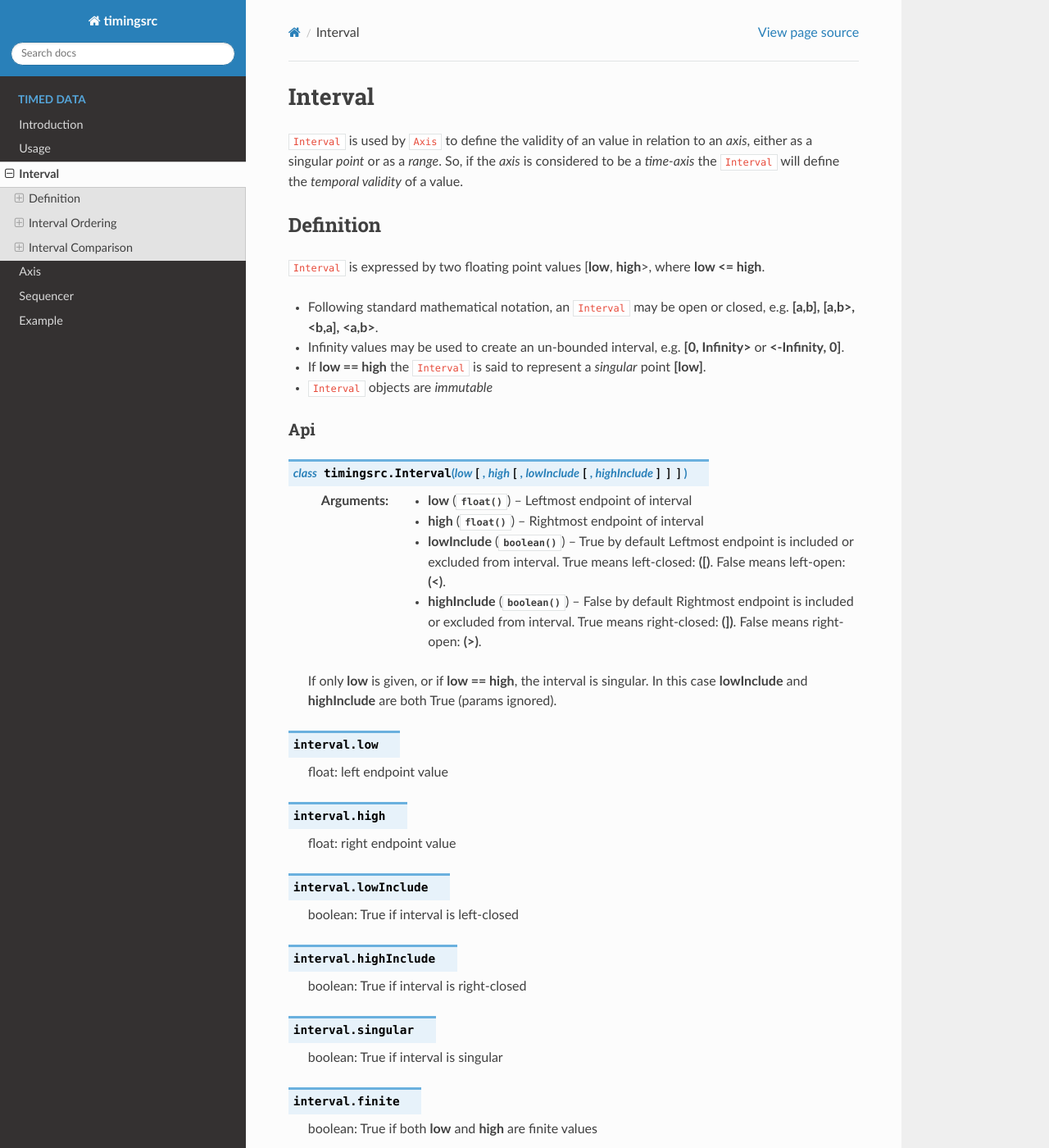
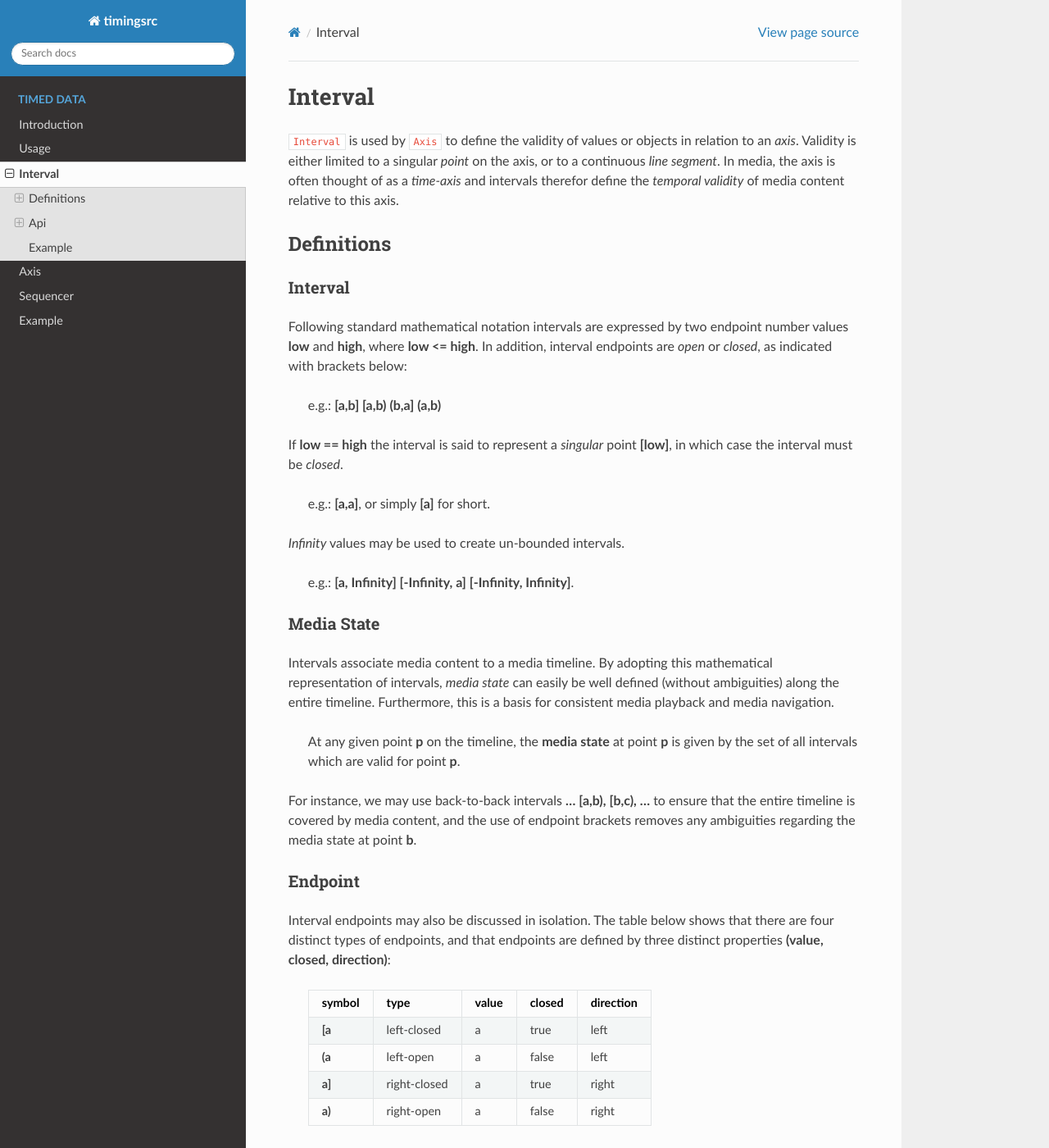
Before and after one commit to ingararntzen/timingdocs, a Sphinx documentation site: the page built from docs/source/timeddata/interval.rst, in a window 1280 px wide and 1400 px high. Shown: the whole window at 82% size. Built offline with Sphinx 7.4.7 and the Read the Docs theme 2.0.0, drawn with Linux system fonts in a browser that asks for light colours; some of the changed text lies outside the part shown.

Commit message:
completed simplification and rewrite of interval

```diff
--- a/docs/source/timeddata/interval.rst
+++ b/docs/source/timeddata/interval.rst
@@ -4,188 +4,135 @@
 Interval
 ========================================================================
 
-``Interval`` is used by ``Axis`` to define the validity of an value in
-relation to an *axis*, either as a singular *point* or as a *range*. So,
-if the *axis* is considered to be a *time-axis* the ``Interval`` will
-define the *temporal validity* of a value.
+``Interval`` is used by ``Axis`` to define the validity of values or
+objects in relation to an *axis*. Validity is either limited to a
+singular *point* on the axis, or to a continuous *line segment*. In media,
+the axis is often thought of as a *time-axis* and intervals therefor
+define the *temporal validity* of media content relative to this axis.
+
+
+Definitions
+------------------------------------------------------------------------
 
 .. _interval-definition:
 
-Definition
-------------------------------------------------------------------------
-
-``Interval`` is expressed by two floating point values [**low**,
-**high**>, where **low <= high**.
+Interval
+""""""""""""""""""""""""""""""""""""""""""""""""""""""""""""""""""""""""
 
 
-*   Following standard mathematical notation, an ``Interval`` may be
-    open or closed, e.g. **[a,b], [a,b>, <b,a], <a,b>**.
+Following standard mathematical notation intervals are expressed by two
+endpoint number values **low** and **high**, where **low <= high**. In
+addition, interval endpoints are *open* or *closed*, as indicated with
+brackets below:
 
-*   Infinity values may be used to create an un-bounded
-    interval, e.g. **[0, Infinity>** or **<-Infinity, 0]**.
+    e.g.: **[a,b]  [a,b)  (b,a]  (a,b)**
 
-*   If **low == high** the ``Interval`` is said to represent a *singular*
-    point **[low]**.
+If **low == high** the interval is said to represent a
+*singular* point **[low]**, in which case the interval must be
+*closed*.
 
-*   ``Interval`` objects are *immutable*
+    e.g.: **[a,a]**, or simply **[a]** for short.
+
+*Infinity* values may be used to create un-bounded intervals.
+
+    e.g.: **[a, Infinity]  [-Infinity, a]  [-Infinity, Infinity]**.
 
 
+..  _interval-mediastate:
 
-Api
+Media State
 """"""""""""""""""""""""""""""""""""""""""""""""""""""""""""""""""""""""
 
-..  js:class:: timingsrc.Interval(low[, high[, lowInclude[, highInclude]]])
+Intervals associate media content to a media timeline. By adopting this
+mathematical representation of intervals, *media state* can easily be well
+defined (without ambiguities) along the entire timeline. Furthermore,
+this is a basis for consistent media playback and media navigation.
 
-    :param float low: Leftmost endpoint of interval
-    :param float high: Rightmost endpoint of interval
-    :param boolean lowInclude: True by default
-        Leftmost endpoint is included or excluded from interval.
-        True means left-closed: **([)**.
-        False means left-open: **(<)**.
-    :param boolean highInclude: False by default
-        Rightmost endpoint is included or excluded from interval.
-        True means right-closed: **(])**.
-        False means right-open: **(>)**.
+    At any given point **p** on the timeline, the **media state** at point
+    **p** is given by the set of all intervals which are valid for point **p**.
 
-    If only **low** is given, or if **low == high**, the interval is singular.
-    In this case **lowInclude** and **highInclude** are both True (params ignored).
+For instance, we may use back-to-back intervals **... [a,b), [b,c), ...**
+to ensure that the entire timeline is covered by media content, and the
+use of endpoint brackets removes any ambiguities regarding the media
+state at point **b**.
 
 
-..  js:attribute:: interval.low
+.. _interval-endpoint:
 
-    float: left endpoint value
-
-..  js:attribute:: interval.high
-
-    float: right endpoint value
-
-..  js:attribute:: interval.lowInclude
-
-    boolean: True if interval is left-closed
-
-..  js:attribute:: interval.highInclude
-
-    boolean: True if interval is right-closed
-
-..  js:attribute:: interval.singular
-
-    boolean: True if interval is singular
-
-..  js:attribute:: interval.finite
-
-    boolean: True if both **low** and **high** are finite values
-
-..  js:attribute:: interval.length
-
-    float: interval length (**high-low**)
-
-..  js:method:: interval.toString ()
-
-    :returns: String representation of interval
-
-
-Example
+Endpoint
 """"""""""""""""""""""""""""""""""""""""""""""""""""""""""""""""""""""""
 
-.. code-block:: javascript
+Interval endpoints may also be discussed in isolation. The table
+below shows that there are four distinct types of endpoints, and
+that endpoints are defined by three distinct properties
+**(value, closed, direction)**:
 
-    // singular point
-    let itv_1 = new timingsrc.Interval(4.0);
+    ======  ============  ======  ======  =========
+    symbol  type          value   closed  direction
+    ======  ============  ======  ======  =========
+    **[a**  left-closed   a       true     left
+    **(a**  left-open     a       false    left
+    **a]**  right-closed  a       true     right
+    **a)**  right-open    a       false    right
+    ======  ============  ======  ======  =========
 
-    // default endpoint semantics
-    let itv_2 = new timingsrc.Interval(4.0, 6.1);
-
-    // specify endpoint semantics
-    let itv_3 = new timingsrc.Interval(4.0, 6.1, false, true);
 
 ..  _interval-ordering:
 
-Interval Ordering
-------------------------------------------------------------------------
-
-The ordering of intervals is not well defined in general, since
-intervals may overlap partly or fully. However, *interval endpoints* may
-be ordered, and intervals may therefor be ordered by their **low**
-endpoints, or alternatively by their **high** endpoints.
-
-This is straight forward, but a small complication arises when intervals
-share endpoints. Correct ordering then depends on whether the endpoints
-are open or closed. For instance, consider the natural ordering of
-**low** endpoints for intervals with the same **low** endpoint.
-
-==========  ==========  ==========
-interval A  interval B  ordering
-==========  ==========  ==========
-[4,..       [4,..       A == B
-[4,..       <4,..       A < B
-<4,..       <4,..       A == B
-==========  ==========  ==========
-
-To sort intervals according to these rules, two compare functions are
-provided, one for ordering by **low** endpoint and one for ordering
-by **high** endpoint. The compare function may be used with
-``Array.sort()`` and provides ascending sorting.
-
-Api
+Endpoint Ordering
 """"""""""""""""""""""""""""""""""""""""""""""""""""""""""""""""""""""""
 
-..  js:function:: cmp_interval_low (interval_a, interval_b)
+Ordering of points/endpoints is important for consistency of media
+state and media playback. This is straight forward as long as
+point/endpoint values are not equal. For instance, *2.2] left of (3.1*
+because *2.2 < 3.1*. However, in case of equality ordering rules based
+on properties **closed** and **direction** is required to avoid ambiguities.
 
-    :param Interval interval_a: interval A
-    :param Interval interval_b: interval B
-    :returns int: diff
-        diff == 0: A == B
-        diff > 0: A < B
-        diff < 0: A > B
+    The ordering of point **p** and the four endpoint types with value **p** is,
+    from left to right:
+
+        **p), [p, p, p], (p**.
+
+    Or, in words; *right-open, left-closed, value, right-closed, left-open*.
 
 
-..  js:function:: cmp_interval_high (interval_a, interval_b)
+Based on this ordering we may define the comparison operators **LEFTOF (E1, E2)**
+and **RIGHTOF (E1, E2)**, where **E1** and **E2** are either endpoints or
+regular points.
 
-    :param Interval interval_a: interval A
-    :param Interval interval_b: interval B
-    :returns int: diff
-        diff == 0: A == B
-        diff > 0: A < B
-        diff < 0: A > B
+    **LEFTOF (E1, E2)** returns true if **E1** is *leftof* **E2**,
+    and false if **E1** is *equalto* or *rightof* **E2**.
+
+    **RIGHTOF (E1, E2)** returns true if **E1** is *rightof* **E2**,
+    and false if **E1** is *equalto* or *leftof* **E2**.
+
+These operators are the basis for :ref:`interval-comparison`.
+
+
 
 ..  _interval-comparison:
 
 Interval Comparison
-------------------------------------------------------------------------
+""""""""""""""""""""""""""""""""""""""""""""""""""""""""""""""""""""""""
 
 One interval may overlap another interval, and if it does, the overlap
-may be full or only partial::
+may be full or only partial:
 
     More formally, **CMP (A, B)** means comparing **interval B** to
     **interval A**. The comparison yields one of seven possible
     relasions: COVERED, PARTIAL_LEFT, PARTIAL_RIGHT, COVERS,
-    OUTSIDE_LEFT, OUTSIDE_RIGHT, EQUAL. The operator is defined
-    in terms of simpler operators **LT**, **GT** and **INSIDE**.
+    OUTSIDE_LEFT, OUTSIDE_RIGHT or EQUAL. The operator is defined
+    in terms of simpler operators **LEFTOF**, **RIGHTOF** and **INSIDE**.
 
 
-The operator **LT (P, E)** is true if **P** is less than **E**.
-**P** is a number and **E** is an interval endpoint, e.g.,
-**[low, <low, high], high>**. Similarly, operator **GT (P, E)** is
-true if **P** is greater than **E**. Here is a table showing how
-the two operators evaluate for different endpoints.
+The operator **INSIDE** evaluates if a point or an endpoint is *inside* an
+interval. Given point/endpoint **E** and an interval **I** defined by two
+endpoints **I.low** and **I.high**, **INSIDE(E, I)** is defined as follows:
 
-===============  ===========  ===============  ===========
-operator         evaluation   operator         evaluation
-===============  ===========  ===============  ===========
-LT ( p, [low )   (p < low)    GT ( p, [low )   (p > low)
-LT ( p, <low )   (p <= low)   GT ( p, <low )   (p > low)
-LT ( p, high] )  (p < high)   GT ( p, high] )  (p > high)
-LT ( p, high> )  (p < high)   GT ( p, high> )  (p >= high)
-===============  ===========  ===============  ===========
+    **INSIDE (E, I)** = **!LEFTOF(E, I.low)** & **!RIGHTOF(E, I.high)**
 
-The operator **INSIDE (P, I)** is true is point **P** is inside
-interval **I**, or equal to one of the endpoints **I.low**
-or **I.high**.::
-
-    **INSIDE (P, I)** = **!LT(P, I.low)** & **!GT(P, I.high)**
-
-The following table defines the evaluation of the **INSIDE** operator for
-intervals with closed and open endpoints.
+The following table defines the effective evaluation of the
+**INSIDE** operator for regular point values.
 
 ======================  =============================
 operator                evaluation
@@ -196,37 +143,37 @@
 INSIDE(p, <low, high>)  (low < p && p < high)
 ======================  =============================
 
-This leads to the following definitions for the **CMP (A, B)**
-operator.
+This leads to the following definitions for the interval comparison
+of the **CMP (A, B)** operator.
 
 +------------+--------------------------------------------------------+
 | CMP (A, B) | description                                            |
 +============+========================================================+
-| COVERED    | B is covered by A                                      |
-|            | B.low and B.high are **INSIDE** A                      |
-|            | A.low **LT** B.low or A.high **GT** B.high             |
+| | COVERED  | | B is covered by A                                    |
+|            | | B.low and B.high are *inside* interval A             |
+|            | | A.low *leftof* B.low OR A.high *rightof* B.high      |
 +------------+--------------------------------------------------------+
-| PARTIAL    | B partially covers A from left                         |
-| LEFT       | B.high is **INSIDE** A                                 |
-|            | B.low is **LT** A.low                                  |
+| | PARTIAL  | | B partially covers A from left                       |
+| | LEFT     | | B.high is *inside* A                                 |
+|            | | B.low is *leftof* A.low                              |
 +------------+--------------------------------------------------------+
-| PARTIAL    | B partially covers A from right                        |
-| RIGHT      | B.low is **INSIDE** A                                  |
-|            | B.high is **GT** A.high                                |
+| | PARTIAL  | | B partially covers A from right                      |
+| | RIGHT    | | B.low is *inside* A                                  |
+|            | | B.high is *rightof* A.high                           |
 +------------+--------------------------------------------------------+
-| COVERS     | B covers A                                             |
-|            | A.low and A.high are **INSIDE** B                      |
-|            | B.low **LT** A.low or B.high **GT** A.high             |
+| | COVERS   | | B covers A                                           |
+|            | | A.low and A.high are *inside* B                      |
+|            | | B.low *leftof* A.low OR B.high *rightof* A.high      |
 +------------+--------------------------------------------------------+
-| OUTSIDE    | B is outside A on the left                             |
-| LEFT       | B.high **LT** A.low                                    |
+| | OUTSIDE  | | B is outside A on the left                           |
+| | LEFT     | | B.high *leftof* A.low                                |
 +------------+--------------------------------------------------------+
-| OUTSIDE    | B is outside A on the right                            |
-| RIGHT      | B.low **GT** A.high                                    |
+| | OUTSIDE  | | B is outside A on the right                          |
+| | RIGHT    | | B.low *rightof* A.high                               |
 +------------+--------------------------------------------------------+
-| EQUAL      | B is equal to A                                        |
-|            | B.low and B.high are **INSIDE** A                      |
-|            | A.low and A.high are **INSIDE** B                      |
+| | EQUAL    | | B is equal to A                                      |
+|            | | B.low and B.high are *inside* A                      |
+|            | | A.low and A.high are *inside* B                      |
 +------------+--------------------------------------------------------+
 
 ..  note::
@@ -275,6 +218,89 @@
 ==============  =====
 
 
+Api
+------------------------------------------------------------------------
+
+..  js:class:: Interval(low[, high[, lowInclude[, highInclude]]])
+
+    :param float low: leftmost endpoint of interval
+
+    :param float high: rightmost endpoint of interval
+
+    :param boolean lowInclude:
+
+        | low endpoint value included in interval
+        | true means **left-closed**
+        | false means **left-open**
+        | true by default
+
+    :param boolean highInclude:
+
+        | high endpoint value included in interval
+        | true means **right-closed**
+        | false means **right-open**
+        | false by default
+
+    If only **low** is given, or if **low == high**, the interval is singular.
+    In this case **lowInclude** and **highInclude** are both true (params ignored).
+
+
+..  js:attribute:: interval.low
+
+    float: left endpoint value
+
+..  js:attribute:: interval.high
+
+    float: right endpoint value
+
+..  js:attribute:: interval.lowInclude
+
+    boolean: true if interval is left-closed
+
+..  js:attribute:: interval.highInclude
+
+    boolean: true if interval is right-closed
+
+..  js:attribute:: interval.singular
+
+    boolean: true if interval is singular
+
+..  js:attribute:: interval.finite
+
+    boolean: true if both **low** and **high** are finite values
+
+..  js:attribute:: interval.length
+
+    float: interval length (**high-low**)
+
+..  js:method:: interval.toString ()
+
+    :returns: String representation of interval
+
+
+..  ::
+
+    ..  js:function:: cmp_interval_low (interval_a, interval_b)
+
+        :param Interval interval_a: interval A
+        :param Interval interval_b: interval B
+        :returns int: diff
+            diff == 0: A == B
+            diff > 0: A < B
+            diff < 0: A > B
+
+
+    ..  js:function:: cmp_interval_high (interval_a, interval_b)
+
+        :param Interval interval_a: interval A
+        :param Interval interval_b: interval B
+        :returns int: diff
+            diff == 0: A == B
+            diff > 0: A < B
+            diff < 0: A > B
+
+
+
 ..  js:method:: interval.inside(p)
 
     :param number p: point p
@@ -282,10 +308,28 @@
 
     Test if point p is inside interval
 
-..  js:method:: interval.comparison(other)
+..  js:method:: interval.compare(other)
 
     :param Interval other: interval to compare with
     :returns int: comparison relation
 
     Compares interval to other, i.e. CMP(other, interval).
     E.g. returns COVERS if *interval* COVERS *other*
+
+
+
+
+
+Example
+------------------------------------------------------------------------
+
+.. code-block:: javascript
+
+    // singular point
+    let itv_1 = new Interval(4.0);
+
+    // default endpoint semantics
+    let itv_2 = new Interval(4.0, 6.1);
+
+    // specify endpoint semantics
+    let itv_3 = new Interval(4.0, 6.1, false, true);
```
Also changed, not shown: other parts of docs/source/timeddata/interval.rst (+2 -6 lines).
